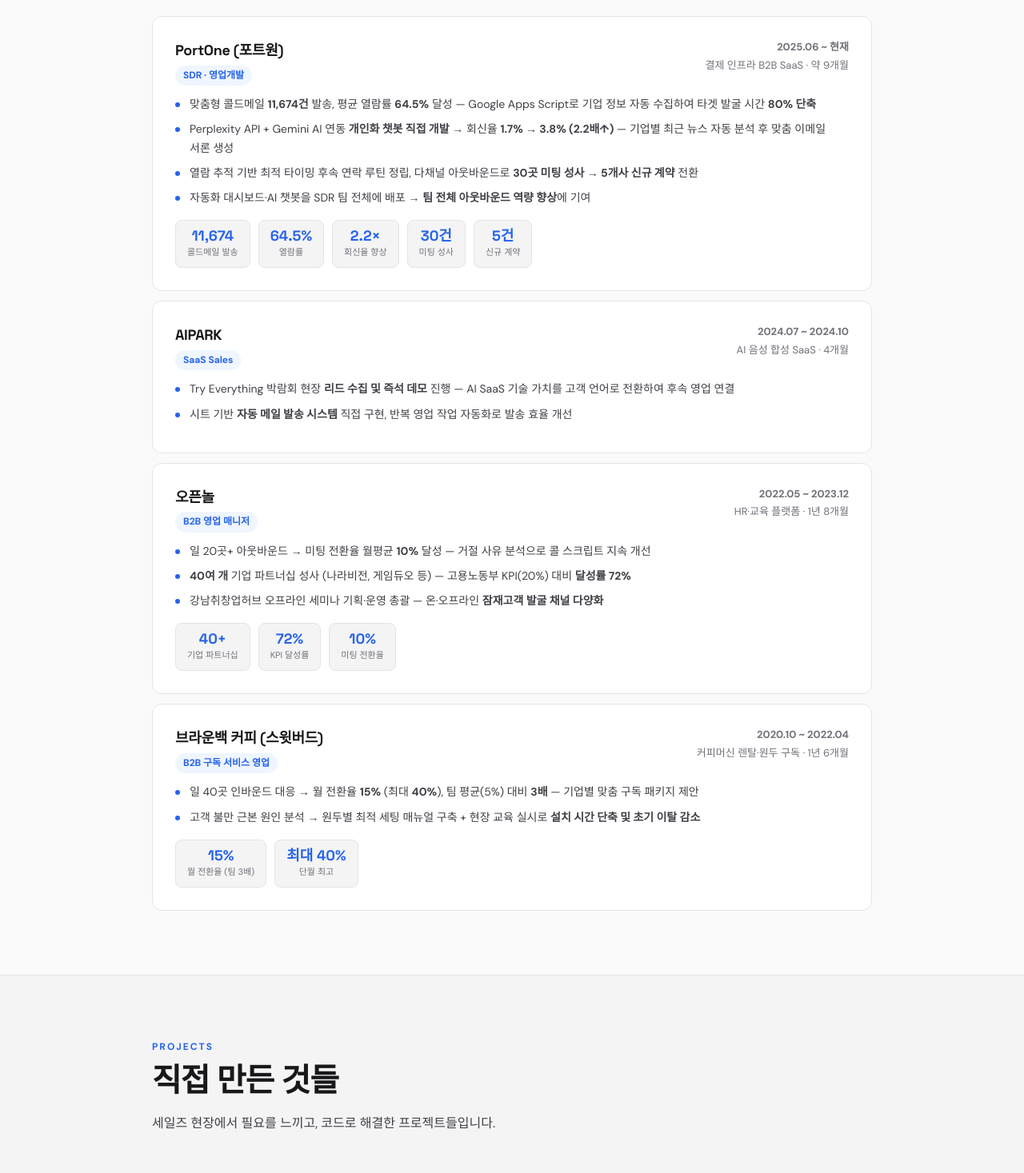
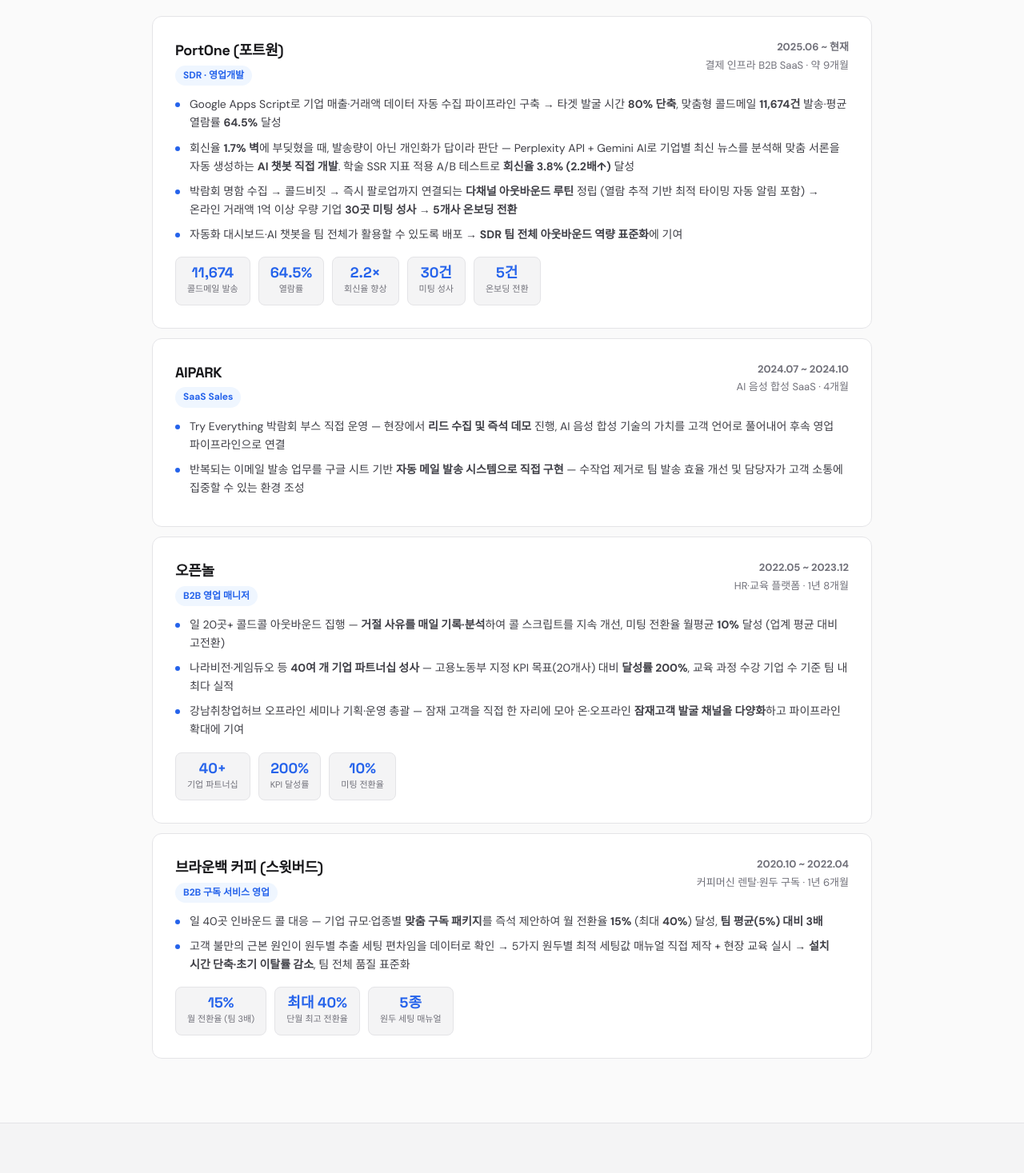
Before and after one commit to ohjunho421/portfolio, a Next.js app: page / in a window 1280 px wide. Shown: the part 1900-3367 px from the top of the page at 80% size. Built offline with nearby package versions, Linux system fonts and the light colour scheme.

Commit message:
경력추가

```diff
--- a/components/Experience.tsx
+++ b/components/Experience.tsx
@@ -9,17 +9,17 @@ const experiences = [
     period: '2025.06 ~ 현재',
     type: '결제 인프라 B2B SaaS · 약 9개월',
     bullets: [
-      '맞춤형 콜드메일 <strong>11,674건</strong> 발송, 평균 열람률 <strong>64.5%</strong> 달성 — Google Apps Script로 기업 정보 자동 수집하여 타겟 발굴 시간 <strong>80% 단축</strong>',
-      'Perplexity API + Gemini AI 연동 <strong>개인화 챗봇 직접 개발</strong> → 회신율 <strong>1.7% → 3.8% (2.2배↑)</strong> — 기업별 최근 뉴스 자동 분석 후 맞춤 이메일 서론 생성',
-      '열람 추적 기반 최적 타이밍 후속 연락 루틴 정립, 다채널 아웃바운드로 <strong>30곳 미팅 성사 → 5개사 신규 계약</strong> 전환',
-      '자동화 대시보드·AI 챗봇을 SDR 팀 전체에 배포 → <strong>팀 전체 아웃바운드 역량 향상</strong>에 기여',
+      'Google Apps Script로 기업 매출·거래액 데이터 자동 수집 파이프라인 구축 → 타겟 발굴 시간 <strong>80% 단축</strong>, 맞춤형 콜드메일 <strong>11,674건</strong> 발송·평균 열람률 <strong>64.5%</strong> 달성',
+      '회신율 <strong>1.7% 벽</strong>에 부딪혔을 때, 발송량이 아닌 개인화가 답이라 판단 — Perplexity API + Gemini AI로 기업별 최신 뉴스를 분석해 맞춤 서론을 자동 생성하는 <strong>AI 챗봇 직접 개발</strong>. 학술 SSR 지표 적용 A/B 테스트로 <strong>회신율 3.8% (2.2배↑)</strong> 달성',
+      '박람회 명함 수집 → 콜드비짓 → 즉시 팔로업까지 연결되는 <strong>다채널 아웃바운드 루틴</strong> 정립 (열람 추적 기반 최적 타이밍 자동 알림 포함) → 온라인 거래액 1억 이상 우량 기업 <strong>30곳 미팅 성사 → 5개사 온보딩 전환</strong>',
+      '자동화 대시보드·AI 챗봇을 팀 전체가 활용할 수 있도록 배포 → <strong>SDR 팀 전체 아웃바운드 역량 표준화</strong>에 기여',
     ],
     kpis: [
       { num: '11,674', label: '콜드메일 발송' },
       { num: '64.5%', label: '열람률' },
       { num: '2.2×', label: '회신율 향상' },
       { num: '30건', label: '미팅 성사' },
-      { num: '5건', label: '신규 계약' },
+      { num: '5건', label: '온보딩 전환' },
     ],
   },
   {
@@ -28,8 +28,8 @@ const experiences = [
     period: '2024.07 ~ 2024.10',
     type: 'AI 음성 합성 SaaS · 4개월',
     bullets: [
-      'Try Everything 박람회 현장 <strong>리드 수집 및 즉석 데모</strong> 진행 — AI SaaS 기술 가치를 고객 언어로 전환하여 후속 영업 연결',
-      '시트 기반 <strong>자동 메일 발송 시스템</strong> 직접 구현, 반복 영업 작업 자동화로 발송 효율 개선',
+      'Try Everything 박람회 부스 직접 운영 — 현장에서 <strong>리드 수집 및 즉석 데모</strong> 진행, AI 음성 합성 기술의 가치를 고객 언어로 풀어내어 후속 영업 파이프라인으로 연결',
+      '반복되는 이메일 발송 업무를 구글 시트 기반 <strong>자동 메일 발송 시스템으로 직접 구현</strong> — 수작업 제거로 팀 발송 효율 개선 및 담당자가 고객 소통에 집중할 수 있는 환경 조성',
     ],
     kpis: [],
   },
@@ -39,13 +39,13 @@ const experiences = [
     period: '2022.05 ~ 2023.12',
     type: 'HR·교육 플랫폼 · 1년 8개월',
     bullets: [
-      '일 20곳+ 아웃바운드 → 미팅 전환율 월평균 <strong>10%</strong> 달성 — 거절 사유 분석으로 콜 스크립트 지속 개선',
-      '<strong>40여 개</strong> 기업 파트너십 성사 (나라비전, 게임듀오 등) — 고용노동부 KPI(20%) 대비 <strong>달성률 72%</strong>',
-      '강남취창업허브 오프라인 세미나 기획·운영 총괄 — 온·오프라인 <strong>잠재고객 발굴 채널 다양화</strong>',
+      '일 20곳+ 콜드콜 아웃바운드 집행 — <strong>거절 사유를 매일 기록·분석</strong>하여 콜 스크립트를 지속 개선, 미팅 전환율 월평균 <strong>10%</strong> 달성 (업계 평균 대비 고전환)',
+      '나라비전·게임듀오 등 <strong>40여 개 기업 파트너십 성사</strong> — 고용노동부 지정 KPI 목표(20개사) 대비 <strong>달성률 200%</strong>, 교육 과정 수강 기업 수 기준 팀 내 최다 실적',
+      '강남취창업허브 오프라인 세미나 기획·운영 총괄 — 잠재 고객을 직접 한 자리에 모아 온·오프라인 <strong>잠재고객 발굴 채널을 다양화</strong>하고 파이프라인 확대에 기여',
     ],
     kpis: [
       { num: '40+', label: '기업 파트너십' },
-      { num: '72%', label: 'KPI 달성률' },
+      { num: '200%', label: 'KPI 달성률' },
       { num: '10%', label: '미팅 전환율' },
     ],
   },
@@ -55,12 +55,13 @@ const experiences = [
     period: '2020.10 ~ 2022.04',
     type: '커피머신 렌탈·원두 구독 · 1년 6개월',
     bullets: [
-      '일 40곳 인바운드 대응 → 월 전환율 <strong>15%</strong> (최대 <strong>40%</strong>), 팀 평균(5%) 대비 <strong>3배</strong> — 기업별 맞춤 구독 패키지 제안',
-      '고객 불만 근본 원인 분석 → 원두별 최적 세팅 매뉴얼 구축 + 현장 교육 실시로 <strong>설치 시간 단축 및 초기 이탈 감소</strong>',
+      '일 40곳 인바운드 콜 대응 — 기업 규모·업종별 <strong>맞춤 구독 패키지</strong>를 즉석 제안하여 월 전환율 <strong>15%</strong> (최대 <strong>40%</strong>) 달성, <strong>팀 평균(5%) 대비 3배</strong>',
+      '고객 불만의 근본 원인이 원두별 추출 세팅 편차임을 데이터로 확인 → 5가지 원두별 최적 세팅값 매뉴얼 직접 제작 + 현장 교육 실시 → <strong>설치 시간 단축·초기 이탈률 감소</strong>, 팀 전체 품질 표준화',
     ],
     kpis: [
       { num: '15%', label: '월 전환율 (팀 3배)' },
-      { num: '최대 40%', label: '단월 최고' },
+      { num: '최대 40%', label: '단월 최고 전환율' },
+      { num: '5종', label: '원두 세팅 매뉴얼' },
     ],
   },
 ]
```
